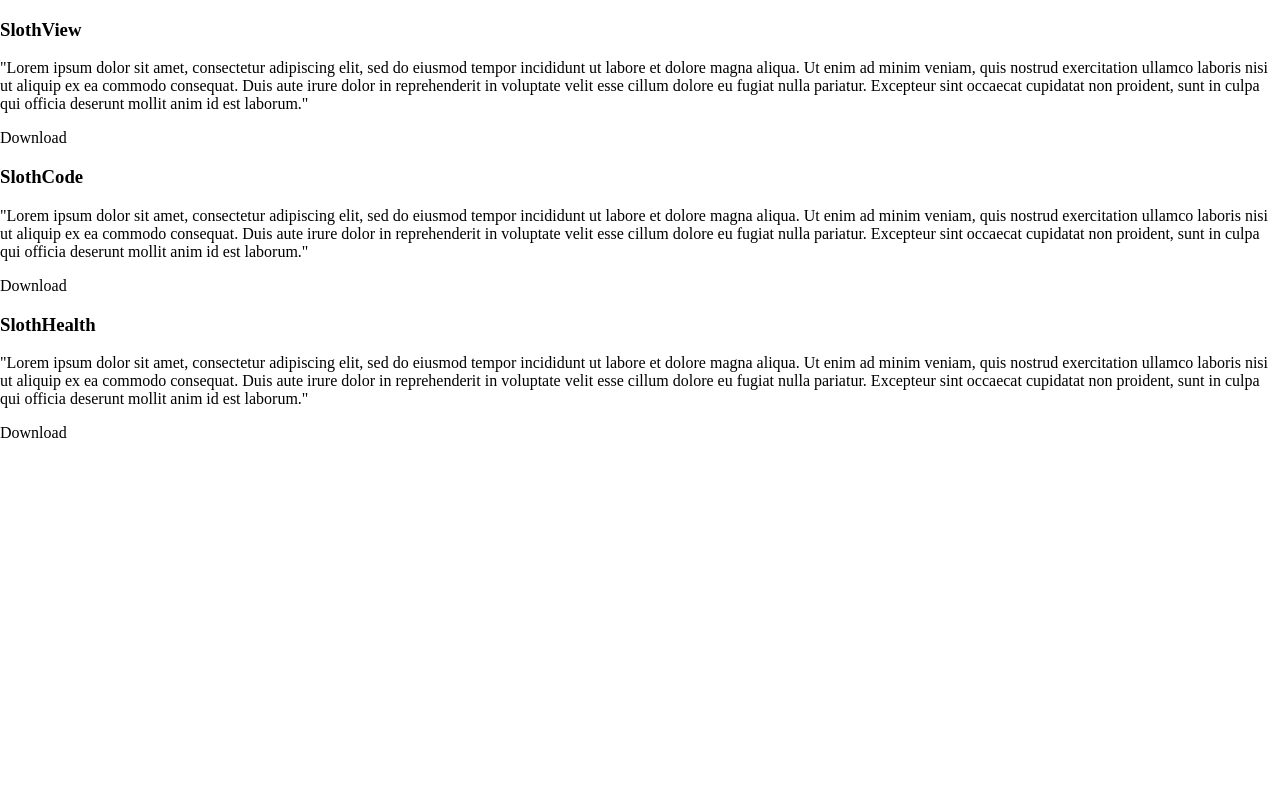
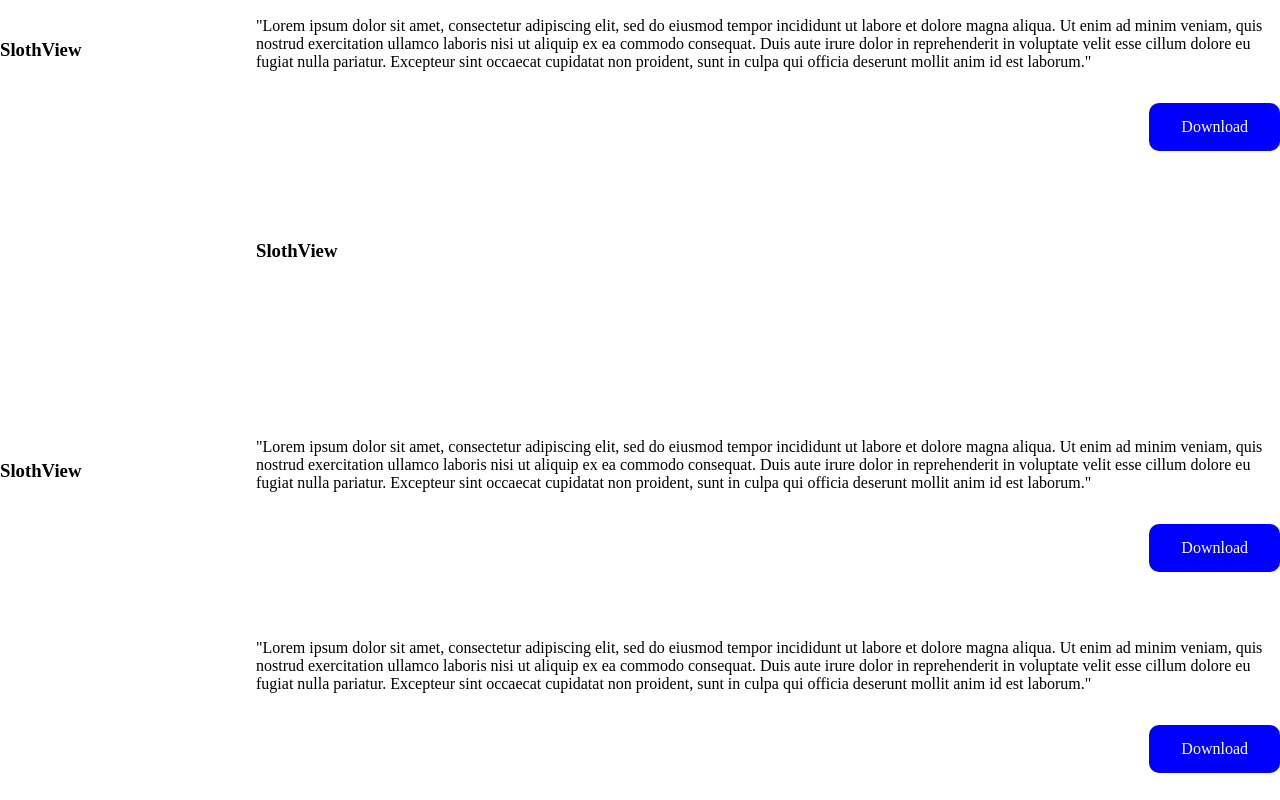
Before and after one commit to GabrielPassos25/SlothBusinessCEOS, a plain HTML site: page servicos.html in a window 1280 px wide. Drawn offline with Linux system fonts and the light colour scheme.

Commit message:
Comeco do trabalho na pagina de servicos

```diff
--- /dev/null
+++ b/estilo_servicos.css
@@ -0,0 +1,49 @@
+.produto .nome-produto{
+    background-color: white;
+    margin-top: 50px;
+    float: left;
+    text-align: justify;
+    width: 20%;
+    /* height: 200px;   */
+}
+
+.produto .descricao {
+    background-color: white;
+    margin-top: 1px;
+    float: right;
+    text-align: justify;
+    width: 80%;
+    /* height: 200px; */
+}
+
+.botao-download {
+    float: right;
+    color: white;
+    background-color: blue;
+    border: none;
+    padding: 15px 32px;
+    text-align: right;
+    font-size: 16px;
+    border-radius: 10px;
+    font-display: right;
+}
+
+.botao-download:hover {
+    background-color: chartreuse;
+    transition: 0.1s;
+}
+
+.coluna-titulo{
+    background-color: white;
+    margin-top: 20px;
+    float: left;
+    width: 20%;
+    height: 200px;
+}
+.coluna-descricao{
+    background-color: white;
+    margin-top: 1px;
+    float: right;
+    width: 80%;
+    height: 200px;
+}
--- a/servicos.html
+++ b/servicos.html
@@ -1,42 +1,77 @@
 <!DOCTYPE html>
 <html lang="pt-br">
+
 <head>
+    <link rel="stylesheet" href="./estilo_servicos.css">
     <link rel="stylesheet" href="./estilo.css">
     <meta charset="UTF-8">
     <title>Serviços - Sloth Business</title>
 </head>
+
 <body>
-    <section id=view>
+    <!-- <header>
+        <div class="logo">SlothBusiness</div>
+        <nav>
+            <ul>
+                <li><a href="#">Home</a></li>
+                <li><a href="#">Downloads</a></li>
+                <li><a href="#">Tutorial</a></li>
+                <li><a href="#">Sobre</a></li>
+                <li><a href="#">Atualizações</a></li>
+                <li><a href="#">Notícias</a></li>
+            </ul>
+        </nav>
+    </header> -->
+    <main>
+        <section class="produto">
+            <div class="coluna-titulo">
                 <h3>SlothView</h3>
-        <p id="servicos caixa-p">"Lorem ipsum dolor sit amet, consectetur adipiscing elit,
+            </div>
+            <div class="coluna-descricao">
+                <p>"Lorem ipsum dolor sit amet, consectetur adipiscing elit,
                 sed do eiusmod tempor incididunt ut labore et dolore magna aliqua.
-            Ut enim ad minim veniam, quis nostrud exercitation ullamco laboris nisi ut aliquip ex ea commodo consequat.
+                Ut enim ad minim veniam, quis nostrud exercitation ullamco laboris nisi ut aliquip ex ea commodo
+                consequat.
                 Duis aute irure dolor in reprehenderit in voluptate velit esse cillum dolore eu fugiat nulla pariatur.
                 Excepteur sint occaecat cupidatat non proident,
                 sunt in culpa qui officia deserunt mollit anim id est laborum."
                 </p>
                 <p class="botao-download">Download</p>
+            </div>
         </section>
-    <section id=code>
-        <h3>SlothCode</h3>
-        <p id="servicos caixa-p">"Lorem ipsum dolor sit amet, consectetur adipiscing elit,
+        <section class="produto">
+            <div class="coluna-titulo">
+                <h3>SlothView</h3>
+            </div>
+            <div class="coluna-descricao">
+                <p>"Lorem ipsum dolor sit amet, consectetur adipiscing elit,
                 sed do eiusmod tempor incididunt ut labore et dolore magna aliqua.
-            Ut enim ad minim veniam, quis nostrud exercitation ullamco laboris nisi ut aliquip ex ea commodo consequat.
+                Ut enim ad minim veniam, quis nostrud exercitation ullamco laboris nisi ut aliquip ex ea commodo
+                consequat.
                 Duis aute irure dolor in reprehenderit in voluptate velit esse cillum dolore eu fugiat nulla pariatur.
                 Excepteur sint occaecat cupidatat non proident,
                 sunt in culpa qui officia deserunt mollit anim id est laborum."
                 </p>
                 <p class="botao-download">Download</p>
+            </div>
         </section>
-    <section id=health>
-            <h3>SlothHealth</h3>
-            <p id="servicos caixa-p">"Lorem ipsum dolor sit amet, consectetur adipiscing elit,
+        <section class="produto">
+            <div class="coluna-titulo">
+                <h3>SlothView</h3>
+            </div>
+            <div class="coluna-descricao">
+                <p>"Lorem ipsum dolor sit amet, consectetur adipiscing elit,
                 sed do eiusmod tempor incididunt ut labore et dolore magna aliqua.
-                Ut enim ad minim veniam, quis nostrud exercitation ullamco laboris nisi ut aliquip ex ea commodo consequat.
+                Ut enim ad minim veniam, quis nostrud exercitation ullamco laboris nisi ut aliquip ex ea commodo
+                consequat.
                 Duis aute irure dolor in reprehenderit in voluptate velit esse cillum dolore eu fugiat nulla pariatur.
                 Excepteur sint occaecat cupidatat non proident,
                 sunt in culpa qui officia deserunt mollit anim id est laborum."
                 </p>
                 <p class="botao-download">Download</p>
+            </div>
+        </section>
+    </main>
 </body>
+
 </html>
```
Lines whose indentation alone changed are shown as unchanged.
